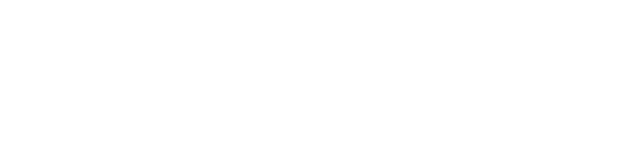
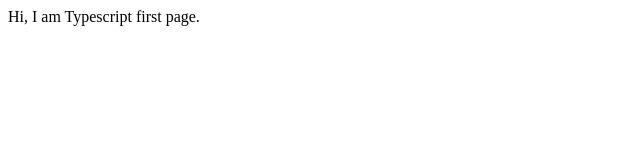
Before and after one commit to Vishvang/typescript-fundamental, a website: page index.html in a window 1280 px wide. Shown: the whole page, without its empty margins (0-640 px from the left). Drawn offline with Linux system fonts and the light colour scheme.

```diff
--- a/index.html
+++ b/index.html
@@ -6,6 +6,6 @@
     <script src="app.js"></script>
 </head>
 <body>
-
+Hi, I am Typescript first page.
 </body>
 </html>
```
